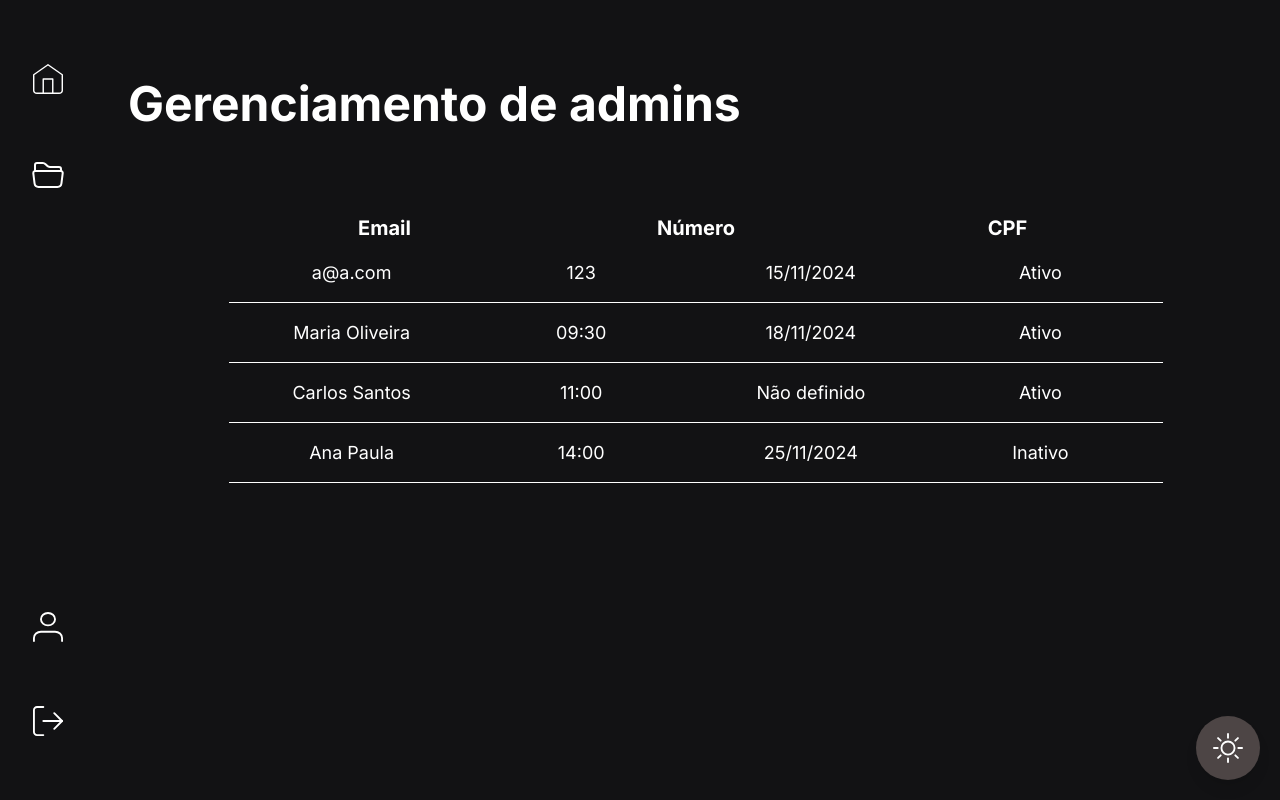
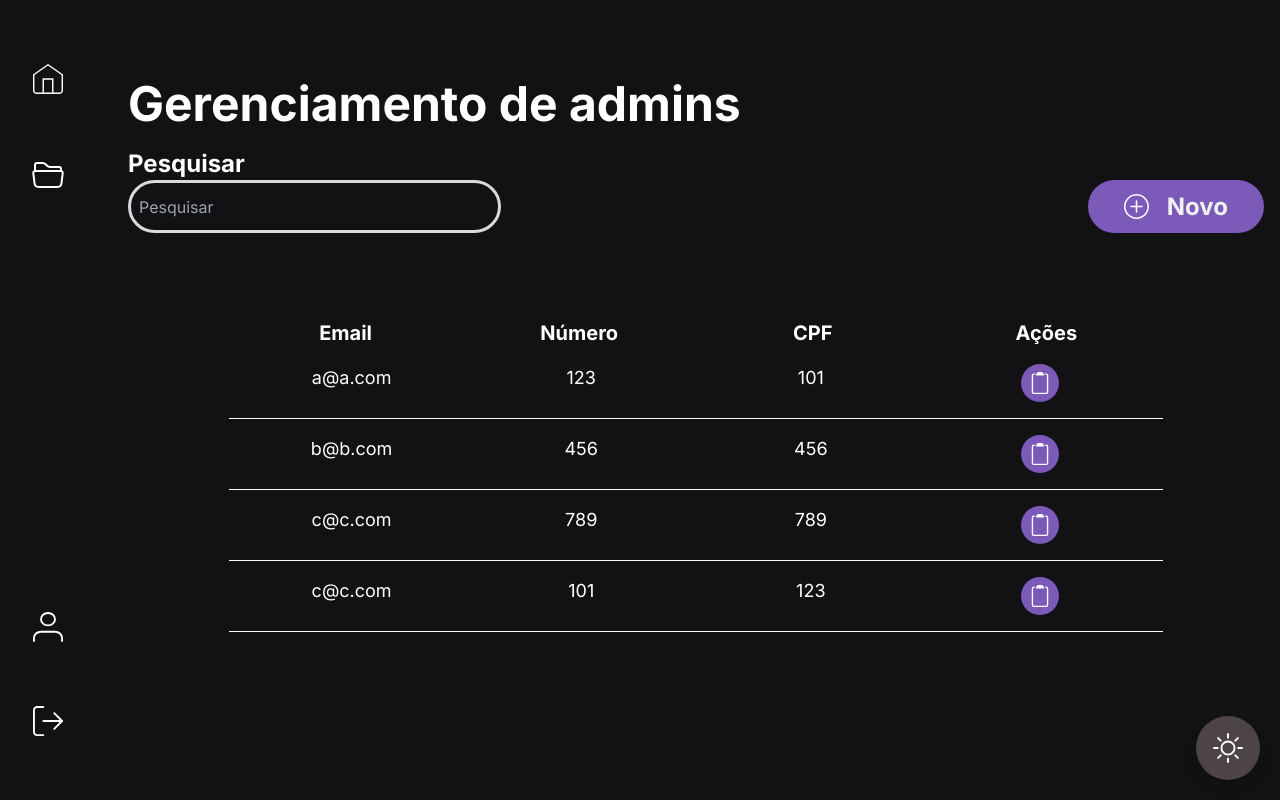
Before and after one commit to Melancia-Salgada/psico-frontend, a React (Vite) app in the folder easypsi/: page /gerenciamento-adm in a window 1280 px wide. Built offline with nearby package versions, Linux system fonts and the light colour scheme.

Commit message:
adms continuação

```diff
--- a/easypsi/src/views/adm/Gerenciamento.jsx
+++ b/easypsi/src/views/adm/Gerenciamento.jsx
@@ -3,19 +3,20 @@ import AdminSidebar from './AdminSidebar'
 import Titulo from '../../components/Titulo'
 import WhiteMode from '../../components/WhiteMode'
 import List from '../../components/Lista/List'
+import Pesquisa from '../../components/Lista/Pesquisa';
 
 
 
 const Gerenciamento = () => {
 
-  const headers = ['Email', 'Número', 'CPF'];
+  const headers = ['Email', 'Número', 'CPF', 'Ações'];
 
   // Dados fictícios para simuolar o conteúd
   const [data] = useState([
-    ['a@a.com', '123', '15/11/2024', 'Ativo'],
-    ['Maria Oliveira', '09:30', '18/11/2024', 'Ativo'],
-    ['Carlos Santos', '11:00', 'Não definido', 'Ativo'],
-    ['Ana Paula', '14:00', '25/11/2024', 'Inativo'],
+    ['a@a.com', '123', '101'],
+    ['b@b.com', '456', '456'],
+    ['c@c.com', '789', '789'],
+    ['c@c.com', '101', '123']
   ]); //Mudar para setdata quando integrar o back
 
   return (
@@ -23,6 +24,7 @@ const Gerenciamento = () => {
         <AdminSidebar></AdminSidebar>
         <div className='container-dash'>
             <Titulo showButton={false}>Gerenciamento de admins</Titulo>
+            <Pesquisa></Pesquisa>
             <List headers={headers} data={data}></List>
         </div>
         <WhiteMode />
```
